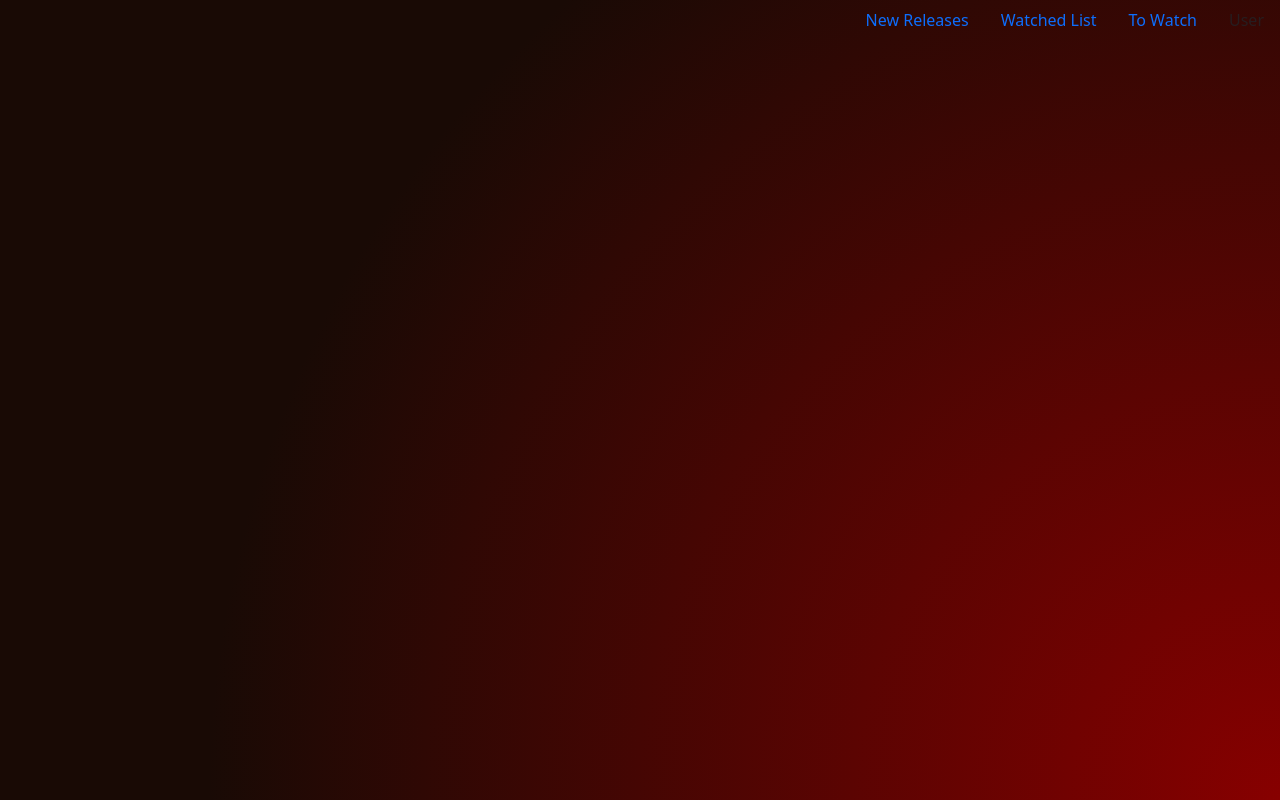
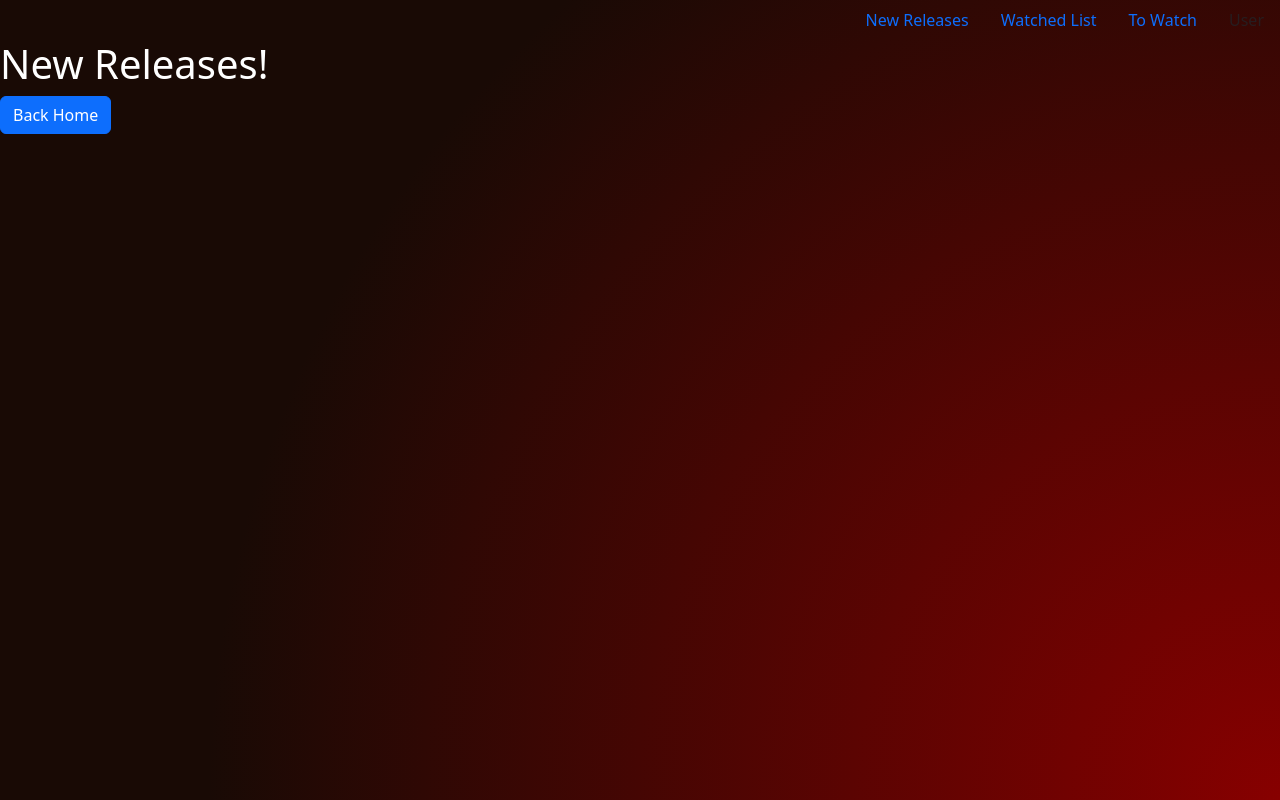
Before and after one commit to NicoletaZmeu/React-Movie-Selector, a React (Vite) app: page /new-release in a window 1280 px wide. Built offline with nearby package versions, Linux system fonts and the light colour scheme.

Commit message:
filled in the pages with dummy text

```diff
--- a/src/App.tsx
+++ b/src/App.tsx
@@ -1,5 +1,8 @@
 import {Routes, Route} from "react-router";
 import Home from './pages/Home.tsx';
+import NewRelease from './pages/NewRelease.tsx';
+import ToWatch from './pages/ToWatch.tsx';
+import Watched from './pages/Watched.tsx';
 import Movies from './pages/Movies.tsx';
 import Navbar from './NavBar.tsx';
 import './App.css';
@@ -13,6 +16,9 @@ function App() {
       <Routes>
         <Route path='/' element={<Home />}/>
         <Route path='/movies' element={<Movies />} />
+        <Route path='/new-release' element={<NewRelease />} />
+        <Route path='/to-watch' element={<ToWatch />} />
+        <Route path='/watched' element={<Watched />} />
       </Routes>
     </>
   );
--- a/src/NavBar.tsx
+++ b/src/NavBar.tsx
@@ -1,16 +1,17 @@
+import {Link} from 'react-router';
 
 function NavBar() {
 
     return <nav>
         <ul className="nav justify-content-end">
             <li className="nav-item">
-                <a className="nav-link active" aria-current="page" href="#">New Releases</a>
+                <Link to='/new-release' className="nav-link active" aria-current="page">New Releases</Link>
             </li>
             <li className="nav-item">
-                <a className="nav-link" href="#">Watched List</a>
+                <Link to='/watched' className="nav-link active" aria-current="page">Watched List</Link>
             </li>
             <li className="nav-item">
-                <a className="nav-link" href="#">To Watch</a>
+                <Link to='/to-watch' className="nav-link active" aria-current="page">To Watch</Link>
             </li>
             <li className="nav-item ">
                 <a className="nav-link disabled" aria-disabled="true">User</a>
--- /dev/null
+++ b/src/pages/NewRelease.tsx
@@ -0,0 +1,9 @@
+import {Link} from 'react-router';
+
+function NewRelease () {
+    return <main>
+        <h1>New Releases!</h1>
+        <Link to='/' className='btn btn-primary'>Back Home</Link>
+    </main>
+}
+export default NewRelease;
--- a/src/pages/ToWatch.tsx
+++ b/src/pages/ToWatch.tsx
@@ -0,0 +1,11 @@
+import {Link} from 'react-router';
+
+function ToWatch() {
+    return <main>
+        <h1>To Watch List</h1>
+        <Link to='/' className='btn btn-primary'>Go Home</Link>
+    </main>
+
+}
+
+export default ToWatch;
--- a/src/pages/Watched.tsx
+++ b/src/pages/Watched.tsx
@@ -0,0 +1,10 @@
+import {Link} from 'react-router';
+
+function Watched (){
+    return <main>
+        <h1>Watched Movies!</h1>
+        <Link to='/' className='btn btn-primary'>Back Home</Link>
+    </main>
+}
+
+export default Watched;
```
Also changed, not shown: src/NewRelease.tsx (deleted).
